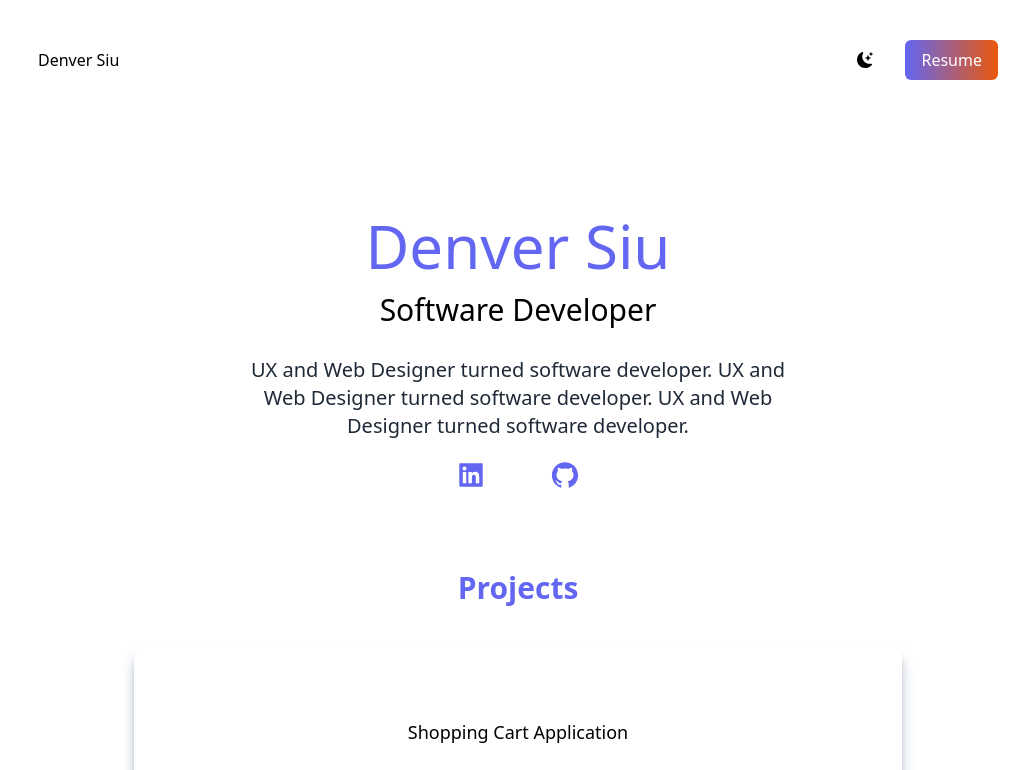
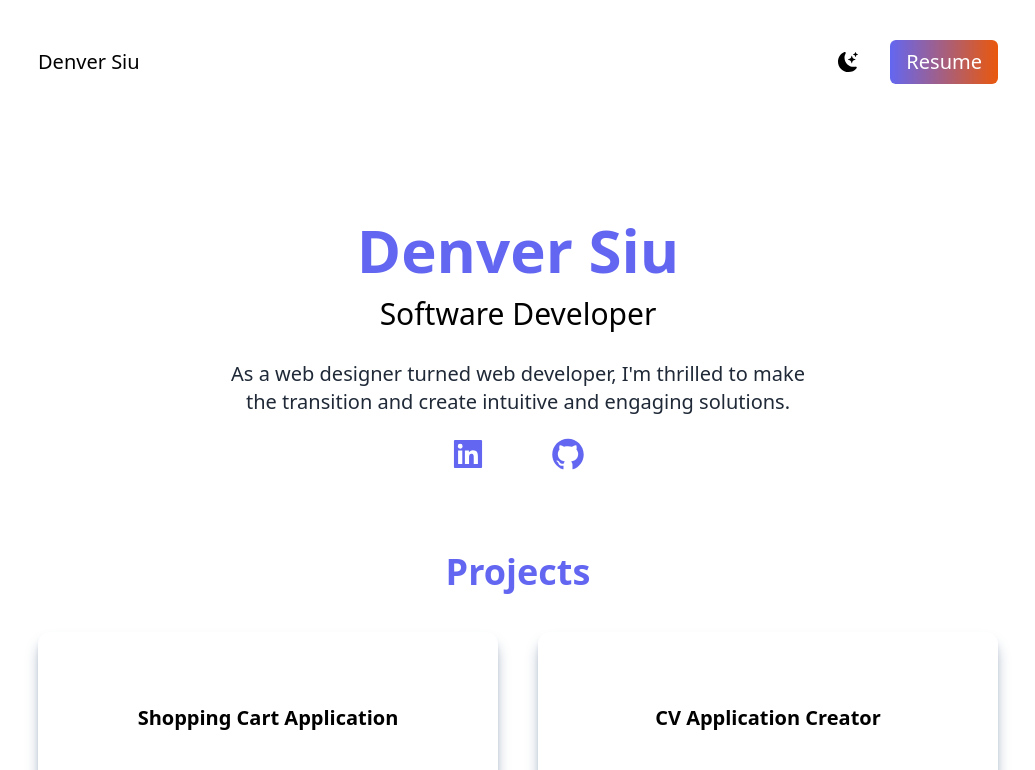
Before and after one commit to dpsiu/Personal-Portfolio, a React (Vite) app: page / in a window 1280 px wide. Shown: the top 770 px of the page, without its empty margins (122-1157 px from the left). Built offline with nearby package versions, Linux system fonts and the light colour scheme.

Commit message:
Refactor - edits to styling

```diff
--- a/src/App.jsx
+++ b/src/App.jsx
@@ -12,8 +12,8 @@ export default function App() {
   return (
     <div className={darkMode ? "dark" : ""}>
       <section className="bg-white min-h-screen px-10 items-center md:px-25 lg:px-40 min-w-fit dark:bg-zinc-700 dark:text-white">
-        <nav className="py-10 mb-12 flex justify-between items-center dark: ">
-          <h1 className="text-l ">Denver Siu</h1>
+        <nav className="py-10 mb-12 flex justify-between items-center text-xl ">
+          <h1 className="">Denver Siu</h1>
           <ul className="flex items-center">
             <li className="cursor-pointer">
               <BsFillMoonStarsFill onClick={() => setDarkMode(!darkMode)} />
@@ -26,16 +26,14 @@ export default function App() {
           </ul>
         </nav>
         <div className="text-center p-10 ">
-          <h2 className="text-5xl py-2 text-indigo-500 font-medium md:text-6xl dark:text-indigo-400">
+          <h2 className="text-5xl py-2 text-indigo-500 font-semibold md:text-6xl dark:text-indigo-400">
             Denver Siu
           </h2>
           <h3 className="text-2xl py-2 md:text-3xl">Software Developer</h3>
           <p className="text-md py-5 leading-8 text-gray-800 md:text-xl max-w-xl mx-auto dark:text-white">
-            UX and Web Designer turned software developer. UX and Web Designer
-            turned software developer. UX and Web Designer turned software
-            developer.
+            As a web designer turned web developer, I'm thrilled to make the transition and create intuitive and engaging solutions.
           </p>
-          <ul className="text-3xl flex justify-center gap-16 text-gray-600">
+          <ul className="text-4xl flex justify-center gap-16 text-gray-600">
             <li>
               <a href="https://www.linkedin.com/in/denver-siu/">
                 <AiFillLinkedin className="text-indigo-500 dark:text-indigo-400" />
@@ -51,13 +49,14 @@ export default function App() {
         </div>
         <section>
           <div className="text-center">
-            <h3 className="text-3xl pt-10 font-semibold text-indigo-500 dark:text-indigo-400">
+            <h3 className="text-4xl pt-10 font-semibold text-indigo-500 dark:text-indigo-400">
               Projects
             </h3>
           </div>
         </section>
+        <div className="lg:flex gap-10">
           <div className="text-center shadow-lg shadow-slate-400 p-10 rounded-xl my-10 mx-auto max-w-3xl dark:text-white dark:shadow-slate-800 dark:bg-zinc-600">
-          <h3 className="text-lg font-medium pt-8 pb-6 ">
+            <h3 className="text-xl font-semibold pt-8 pb-6 ">
               Shopping Cart Application
             </h3>
             <a href="https://denver-siu-shopping-cart.netlify.app/">
@@ -68,16 +67,17 @@ export default function App() {
               />
             </a>
             <p className="text-md py-5 leading-8 text-gray-800 md:text-xl max-w-xl mx-auto dark:text-white">
-            This project is a mock shopping cart application built using React.
-            Meant to demonstrate and apply various concepts such as component
-            structure, routing, state management, and interaction with APIs.
+              This project is a mock shopping cart application built using
+              React. Meant to demonstrate and apply various concepts such as
+              component structure, routing, state management, and interaction
+              with APIs.
             </p>
             <ul className="flex">
               <li></li>
             </ul>
           </div>
           <div className="text-center shadow-lg shadow-slate-400 p-10 rounded-xl my-10 mx-auto max-w-3xl dark:text-white dark:shadow-slate-800 dark:bg-zinc-600">
-          <h3 className="text-lg font-medium pt-8 pb-6">
+            <h3 className="text-xl font-semibold pt-8 pb-6">
               CV Application Creator
             </h3>
             <a href="https://denver-siu-cv-application.netlify.app/">
@@ -92,6 +92,7 @@ export default function App() {
               educational experiences, and practical work experiences which are
               then rendered to the right as a preview.
             </p>
+          </div>
         </div>
         <div className="text-l flex justify-center items-center gap-4 text-gray-800 py-10 dark:text-white">
           <p>2023</p>
```
Lines whose indentation alone changed are shown as unchanged.
